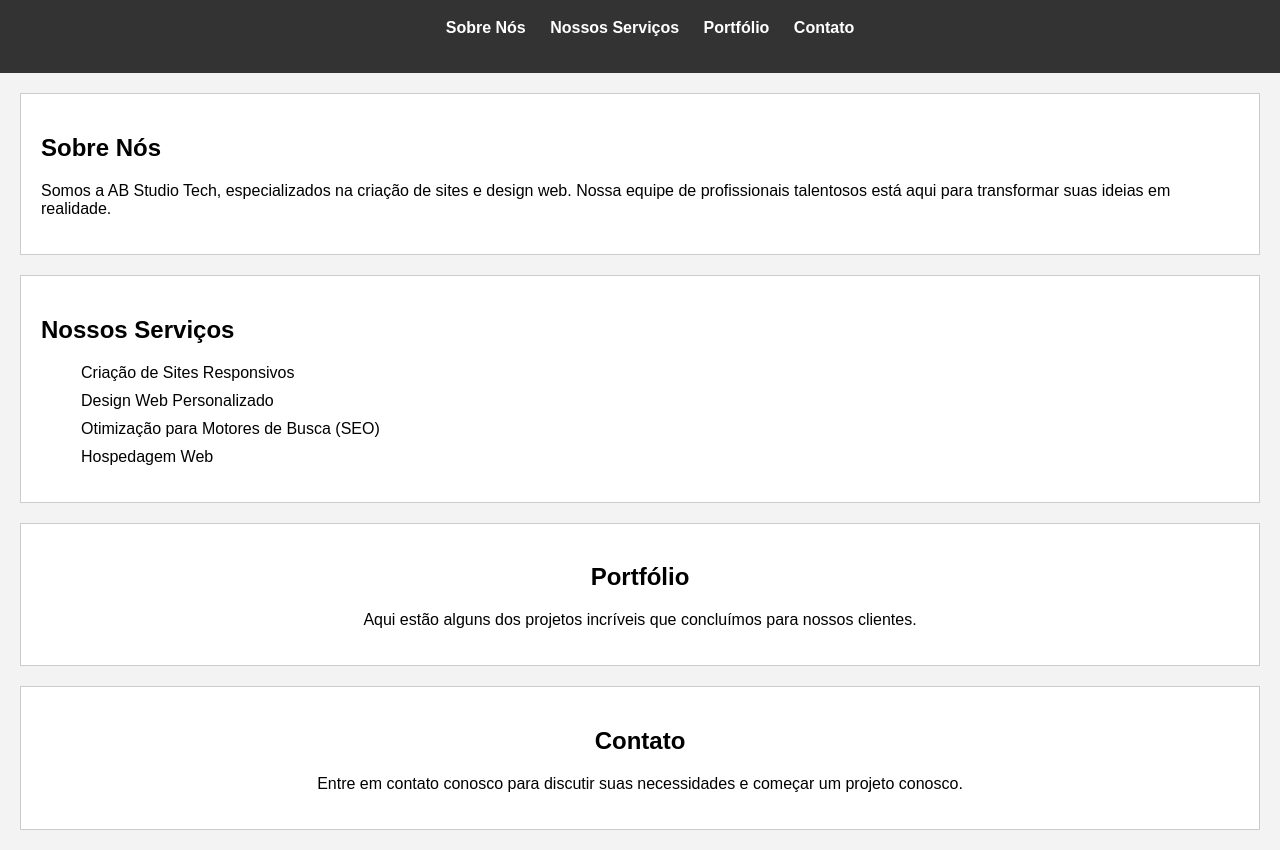
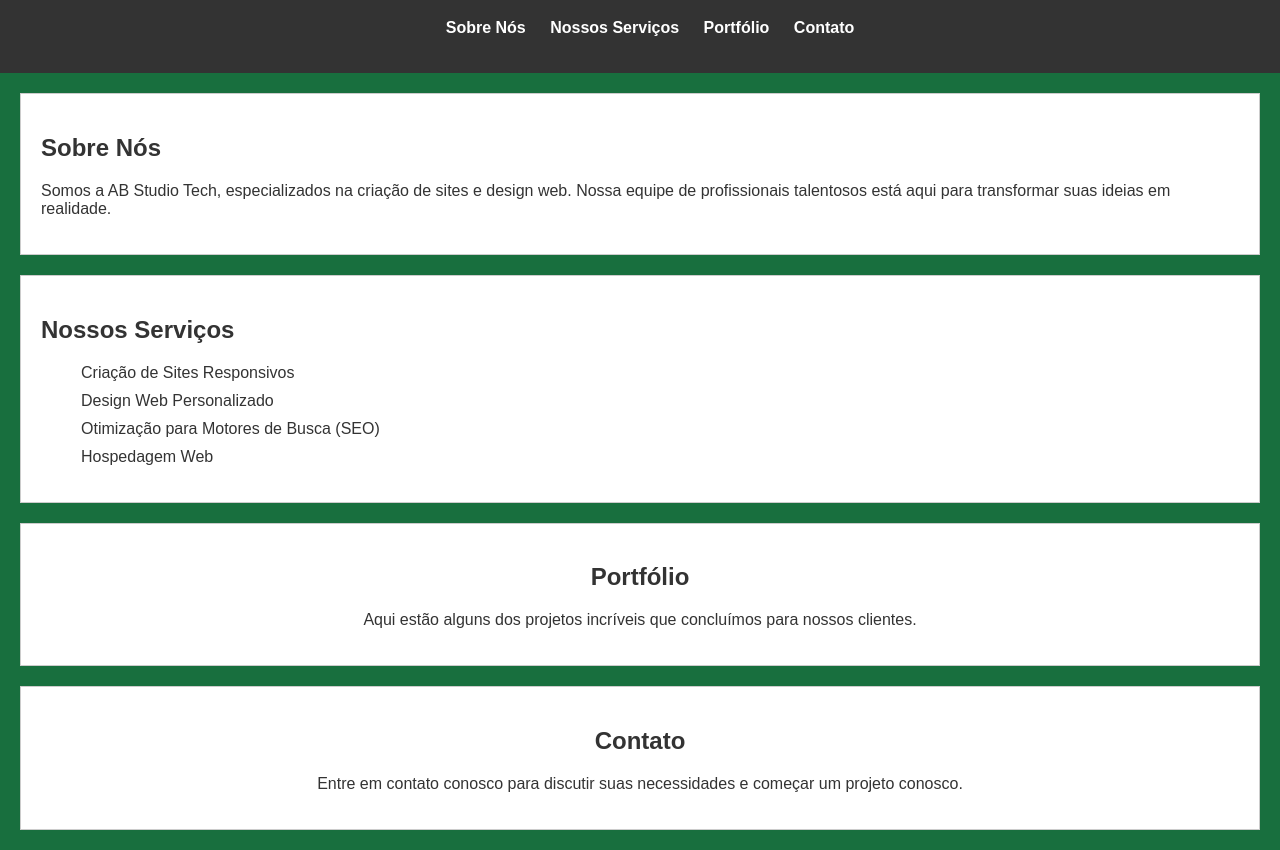
Before and after one commit to BrunoJosefe/ABStudio, a plain HTML site: page index.html in a window 1280 px wide. Shown: the part 81-931 px from the top of the page. Drawn offline with Linux system fonts and the light colour scheme.

Commit message:
Update style.css
este

```diff
--- a/style.css
+++ b/style.css
@@ -4,6 +4,7 @@ body {
     background-color: #f3f3f3;
     margin: 0;
     padding: 0;
+    color: #333; /* Cor padrão do texto */
 }
 
 header {
@@ -33,6 +34,7 @@ section {
     margin: 20px;
     background-color: #fff;
     border: 1px solid #ccc;
+    color: #333; /* Cor padrão do texto */
 }
 
 /* Estilos específicos para a seção "Nossos Serviços" */
@@ -63,3 +65,9 @@ a {
 a:hover {
     text-decoration: underline;
 }
+
+/* Defina o novo verde como a cor padrão do site */
+body {
+    background-color: #186f3e; /* Verde escuro personalizado */
+    color: #fff; /* Cor do texto no fundo escuro */
+}
```
